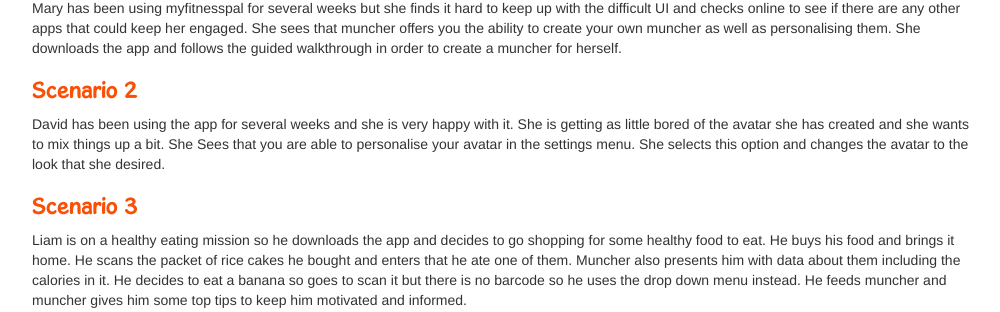
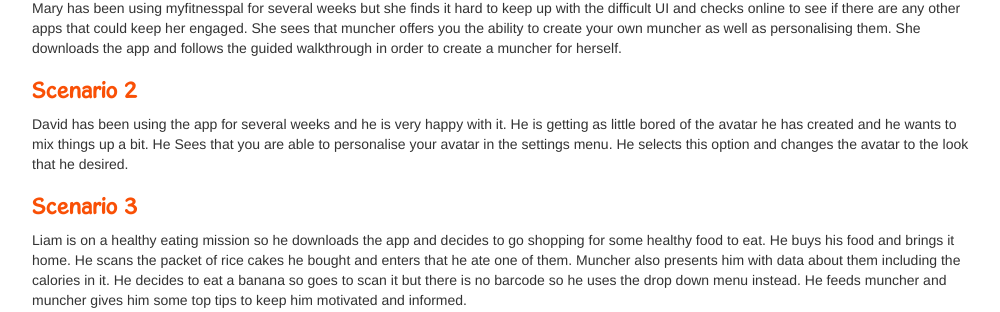
Before and after one commit to AlexThomas90210/Muncher-Design-Showcase-Site, a PHP site: page /Muncher-Design-Showcase-Site/who.php in a window 1280 px wide. Shown: the part 4111-4423 px from the top of the page, without its empty margins (38-1038 px from the left). Run offline with PHP 8.4, Linux system fonts and the light colour scheme; the visitor is signed in with stand-in values (Sample User, id 1); some libraries are stand-ins or nearby versions.

Commit message:
did the apendices

```diff
--- a/who.php
+++ b/who.php
@@ -91,7 +91,7 @@
                     <h3 id="scenario1" class="muncher-text">Scenario 1</h3>
                     <p>Mary has been using myfitnesspal for several weeks but she finds it hard to keep up with the difficult UI and checks online to see if there are any other apps that could keep her engaged. She sees that muncher offers you the ability to create your own muncher as well as personalising them. She downloads the app and follows the guided walkthrough in order to create a muncher for herself.</p>
                     <h3 id="scenario2" class="muncher-text">Scenario 2</h3>
-                    <p>David has been using the app for several weeks and she is very happy with it. She is getting as little bored of the avatar she has created and she wants to mix things up a bit. She Sees that you are able to personalise your avatar in the settings menu. She selects this option and changes the avatar to the look that she desired.</p>
+                    <p>David has been using the app for several weeks and he is very happy with it. He is getting as little bored of the avatar he has created and he wants to mix things up a bit. He Sees that you are able to personalise your avatar in the settings menu. He selects this option and changes the avatar to the look that he desired.</p>
                     <h3 id="scenario3" class="muncher-text">Scenario 3</h3>
                     <p>Liam is on a healthy eating mission so he downloads the app and decides to go shopping for some healthy food to eat. He buys his food and brings it home. He scans the packet of rice cakes he bought and enters that he ate one of them. Muncher also presents him with data about them including the calories in it.  He decides to eat a banana so goes to scan it but there is no barcode so he uses the drop down menu instead. He feeds muncher and muncher gives him some top tips to keep him motivated and informed.</p>
                     <h3 id="scenario4" class="muncher-text">Scenario 4</h3>
```
Also changed, not shown: images/Design-Assets/persona-barry.png (deleted), images/Design-Assets/persona-sinead.png (deleted).
